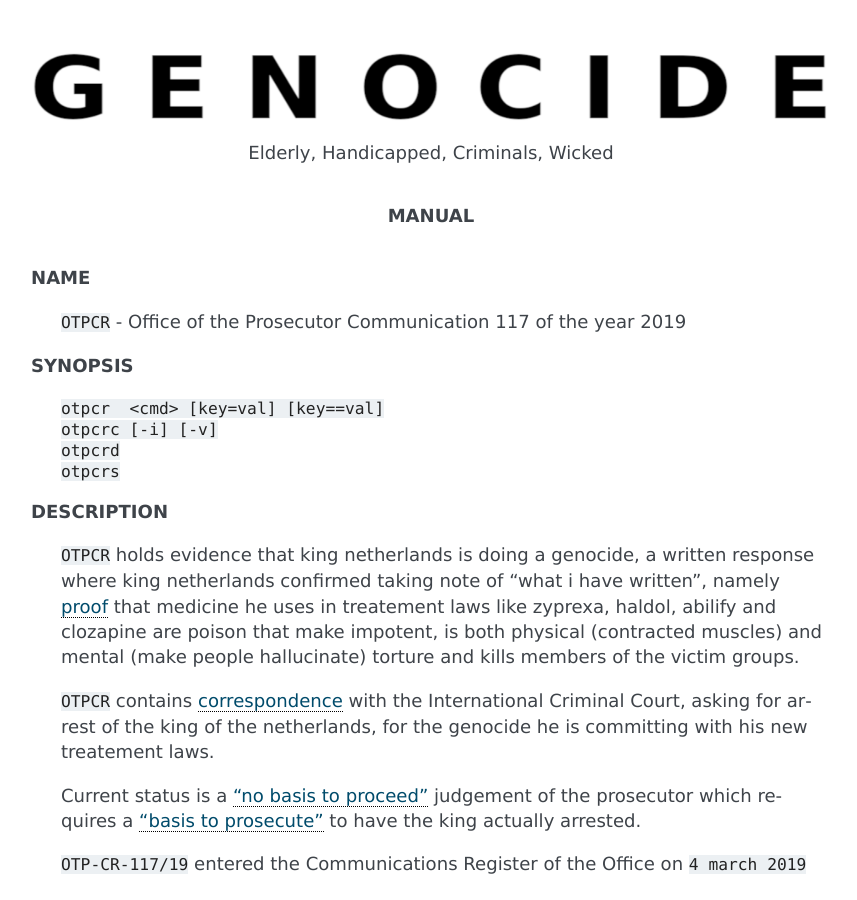
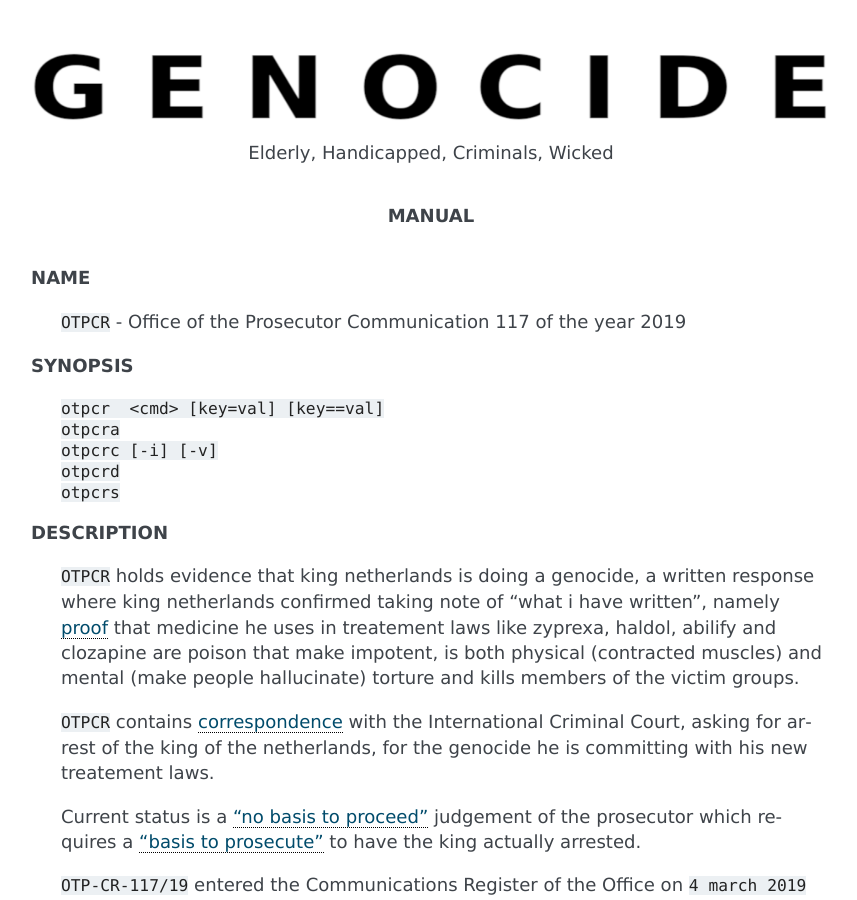
Before and after one commit to otpcr/otpcr, a Sphinx documentation site: the page built from docs/manual.rst, in a window 1280 px wide and 900 px high. Shown: the whole window, without its empty margins (169-1026 px from the left). Built offline with Sphinx 7.4.7, drawn with Linux system fonts in a browser that asks for light colours.

Commit message:
add otpcra

```diff
--- a/docs/manual.rst
+++ b/docs/manual.rst
@@ -19,6 +19,7 @@
 
 
     | ``otpcr  <cmd> [key=val] [key==val]``
+    | ``otpcra``
     | ``otpcrc [-i] [-v]``
     | ``otpcrd``
     | ``otpcrs``
```
